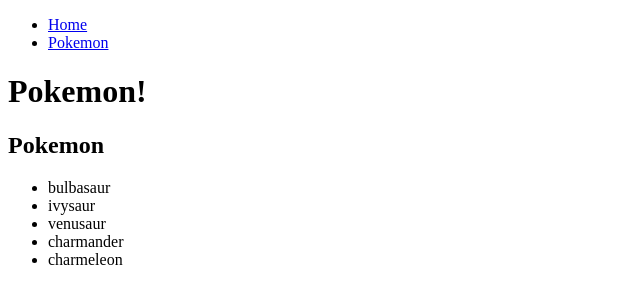
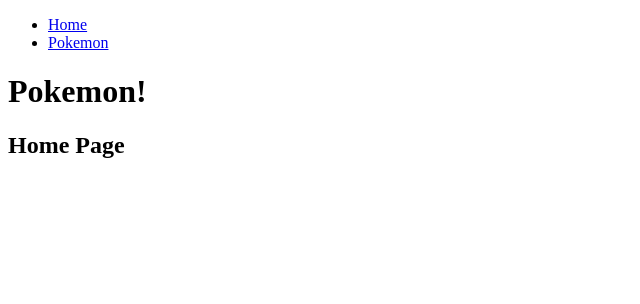
Before and after one commit to Ali-Hassan-2000/react-router-dom, a React app: page / in a window 1280 px wide. Shown: the top 304 px of the page, without its empty margins (0-640 px from the left). Built offline with nearby package versions, Linux system fonts and the light colour scheme; the HTML template or start-up script is replaced by a standard one.

Commit message:
use Links and Defining output for each route

```diff
--- a/src/App.jsx
+++ b/src/App.jsx
@@ -2,6 +2,10 @@
 import { useState } from 'react';
 import PokemonList from './components/PokemonList/PokemonList.jsx';
 import NavBar from './components/NavBar/NavBar.jsx';
+
+{/* Defining routes */}
+import { Route, Routes } from 'react-router';
+
 
 const initialState = [
   { _id: 1, name: 'bulbasaur', weight: 69, height: 7 },
@@ -19,7 +23,13 @@
     <>
       <NavBar />
       <h1>Pokemon!</h1>
-      <PokemonList pokemon={pokemon} />
+
+      <Routes>
+        <Route path="/" element={<h2>Home Page</h2>} />
+
+        {/* <PokemonList pokemon={pokemon} /> */}
+        <Route path="/pokemon" element={<PokemonList pokemon={pokemon} />} />
+      </Routes>
     </>
   );
 };
```
